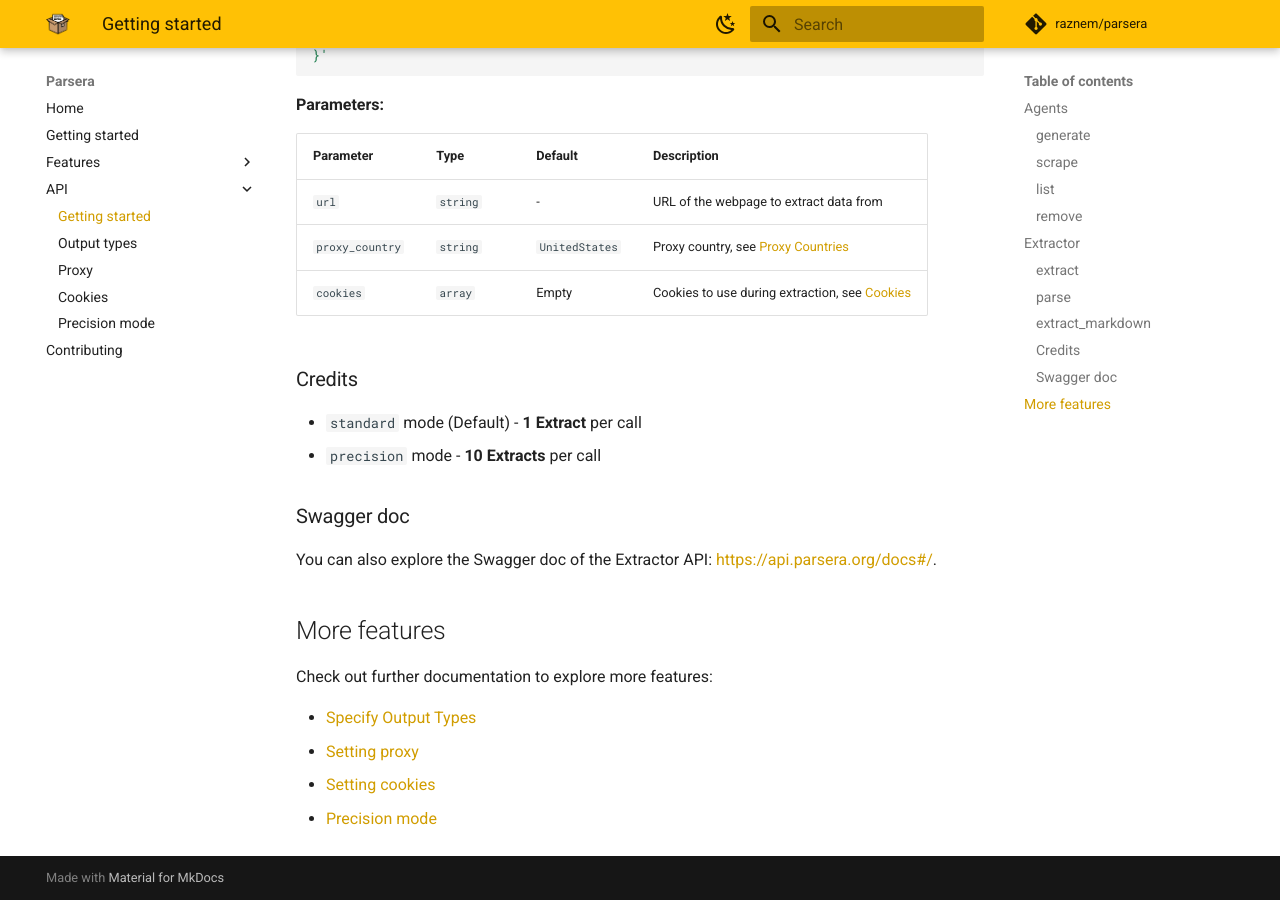
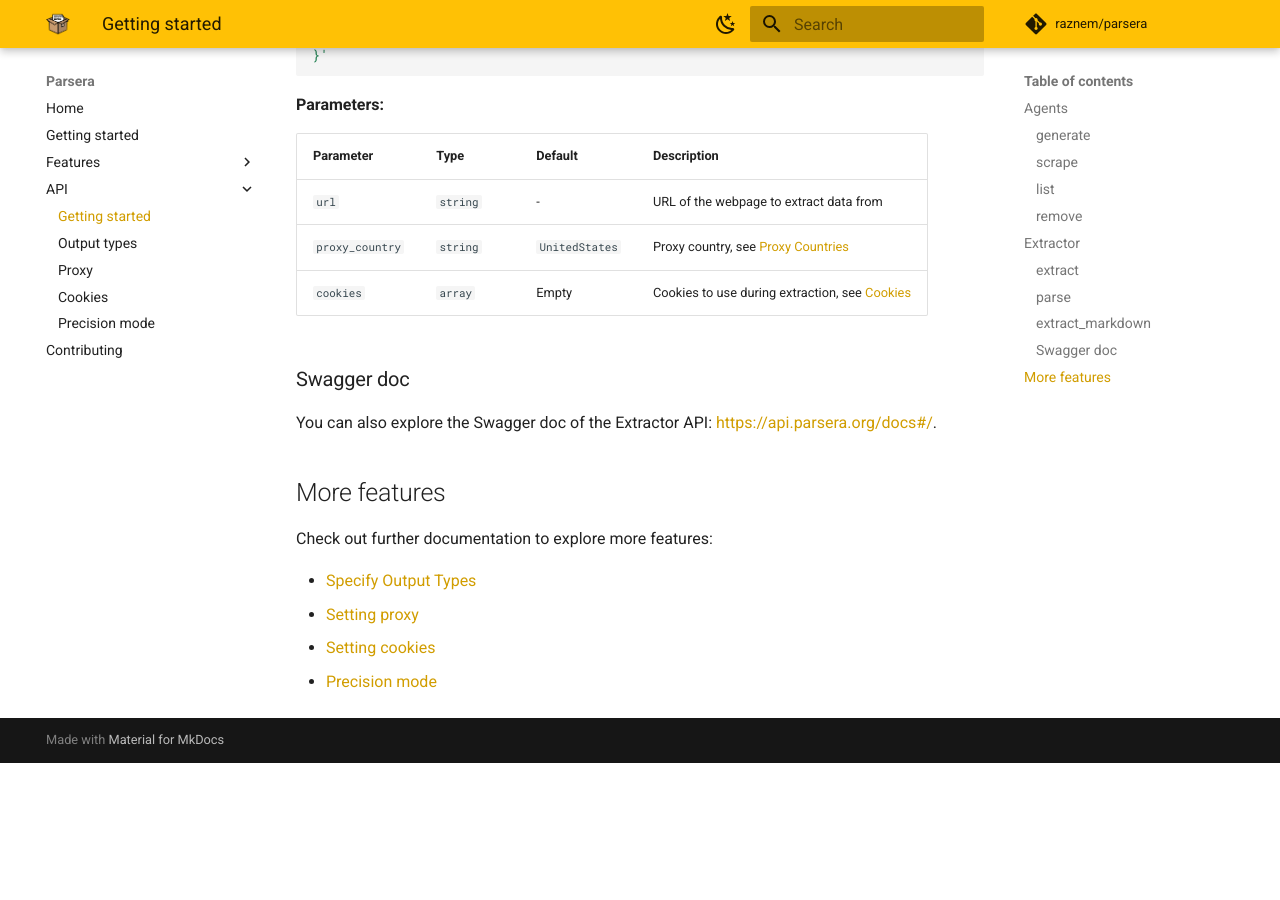
Before and after one commit to raznem/parsera, an MkDocs documentation site: the page built from docs/api/getting-started.md, in a window 1280 px wide and 900 px high, scrolled down 4329 px. Built offline with MkDocs 1.6.1 and Material for MkDocs 9.7.7, drawn with Linux system fonts in a browser that asks for light colours; comment, search, counter and statistics services are not loaded; after the commit the page ends 5092 px from its top, so only the background shows below that.

Commit message:
Updated doc

```diff
--- a/docs/api/getting-started.md
+++ b/docs/api/getting-started.md
@@ -165,10 +165,6 @@ curl https://api.parsera.org/v1/extract_markdown \
 | `proxy_country`| `string` | `UnitedStates`| Proxy country, see [Proxy Countries](proxy.md)    |
 | `cookies`      | `array`  | Empty        | Cookies to use during extraction, see [Cookies](cookies.md) |
 
-### Credits
-- `standard` mode (Default) - **1 Extract** per call
-- `precision` mode - **10 Extracts** per call
-
 
 ### Swagger doc
 
```
Also changed, not shown: docs/api/precision-mode.md (+1 -1 lines).
